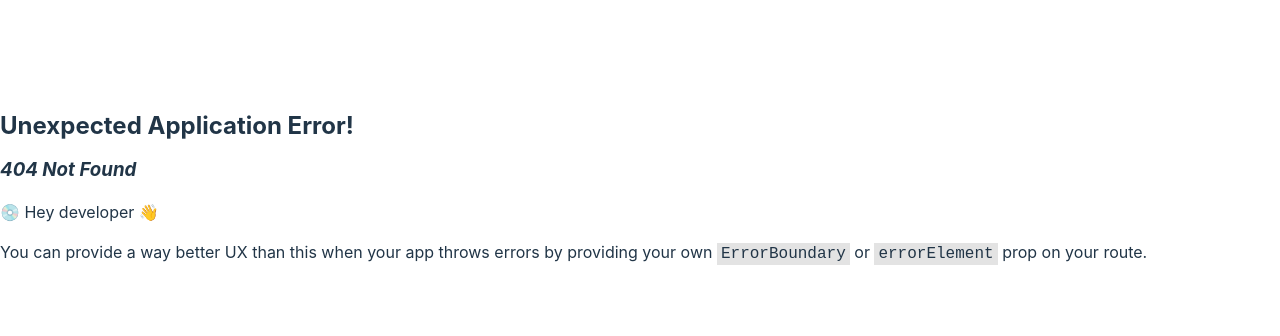
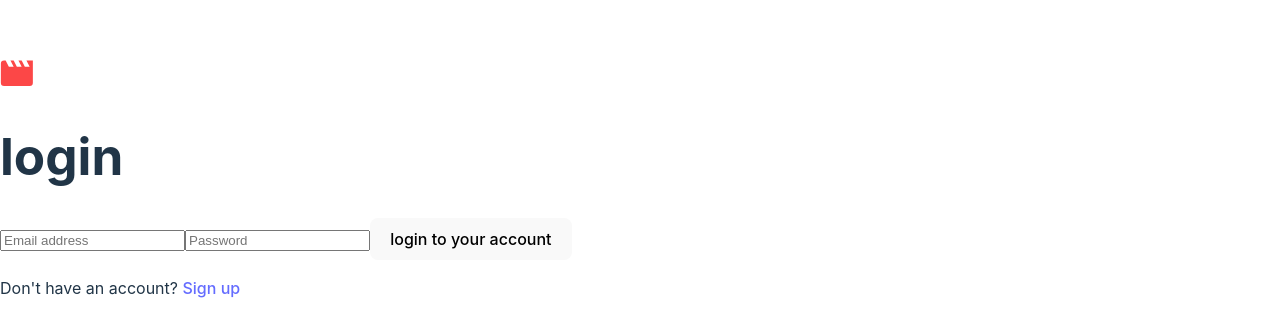
Before and after one commit to JorgeAMendoza/entertainment-web-app, a React (Vite) app in the folder client/: page /login in a window 1280 px wide. Before the commit this address had no page. Shown: the part 212-548 px from the top of the page. Built offline with nearby package versions, Linux system fonts and the light colour scheme.

Commit message:
setup basic react router config, using version six, welcome page, login page, and sign up page can be navigated to, and any wrong url address leads to a basic error page

```diff
--- /dev/null
+++ b/client/src/routes/ErrorPage/ErrorPage.tsx
@@ -0,0 +1,20 @@
+import { useRouteError, isRouteErrorResponse } from 'react-router-dom';
+
+const ErrorPage = () => {
+  const error = useRouteError();
+  if (isRouteErrorResponse(error)) {
+    return (
+      <div>
+        <h1>Oops!</h1>
+        <h2>{error.status}</h2>
+        <p>{error.statusText}</p>
+        {error.data?.message && <p>{error.data.message}</p>}
+      </div>
+    );
+  }
+  {
+    return <div>Oops, all berries!</div>;
+  }
+};
+
+export default ErrorPage;
--- a/client/src/routes/LoginRoute.tsx
+++ b/client/src/routes/LoginRoute.tsx
@@ -1,10 +1,11 @@
-import entertainmentLogoIcon from '../../assets/logo.svg';
+import logoIcon from '../assets/logo.svg';
+import { Link } from 'react-router-dom';
 
 const LoginRoute = () => {
   return (
     <main>
       <div>
-        <img src={entertainmentLogoIcon} alt="entertainment logo" />
+        <img src={logoIcon} alt="entertainment logo" />
       </div>
 
       <div>
@@ -22,7 +23,7 @@ const LoginRoute = () => {
       </div>
 
       <p>
-        Don&apos;t have an account? <a href="./"> Sign up</a>
+        Don&apos;t have an account? <Link to="/sign-up">Sign up</Link>
       </p>
     </main>
   );
--- a/client/src/routes/SignUpRoute.tsx
+++ b/client/src/routes/SignUpRoute.tsx
@@ -1,6 +1,7 @@
-import entertainmentLogoIcon from '../../assets/logo.svg';
+import entertainmentLogoIcon from '../assets/logo.svg';
+import { Link } from 'react-router-dom';
 
-const SignUpRoster = () => {
+const SignUpRoute = () => {
   return (
     <main>
       <div>
@@ -23,11 +24,11 @@ const SignUpRoster = () => {
           <button>create an account</button>
         </form>
         <p>
-          Already have an account? <a href="./">Login</a>
+          Already have an account? <Link to="/login">Login</Link>
         </p>
       </div>
     </main>
   );
 };
 
-export default SignUpRoster;
+export default SignUpRoute;
--- a/client/src/routes/welcome.tsx
+++ b/client/src/routes/welcome.tsx
@@ -1,4 +1,4 @@
-import logoIcon from '../assets/icon.svg';
+import logoIcon from '../assets/logo.svg';
 import movieIcon from '../assets/icon-category-movie.svg';
 import tvIcon from '../assets/icon-category-tv.svg';
 import { Link } from 'react-router-dom';
@@ -82,12 +82,20 @@ const WelcomePage = () => {
         <p>Created by Jorge A. Mendoza</p>
         <p>
           Challenge by{' '}
-          <a href="https://www.frontendmentor.io/challenges/entertainment-web-app-J-UhgAW1X/hub/entertainment-web-app-Hyt48xvNq">
+          <a
+            href="https://www.frontendmentor.io/challenges/entertainment-web-app-J-UhgAW1X/hub/entertainment-web-app-Hyt48xvNq"
+            target="_blank"
+            rel="noreferrer"
+          >
             Front End Masters
           </a>
         </p>
         <p>
-          <a href="https://github.com/JorgeAMendoza/entertainment-web-app">
+          <a
+            href="https://github.com/JorgeAMendoza/entertainment-web-app"
+            target="_blank"
+            rel="noreferrer"
+          >
             Project Repository
           </a>
         </p>
```
Also changed, not shown: client/src/main.tsx (+11 -2 lines).
